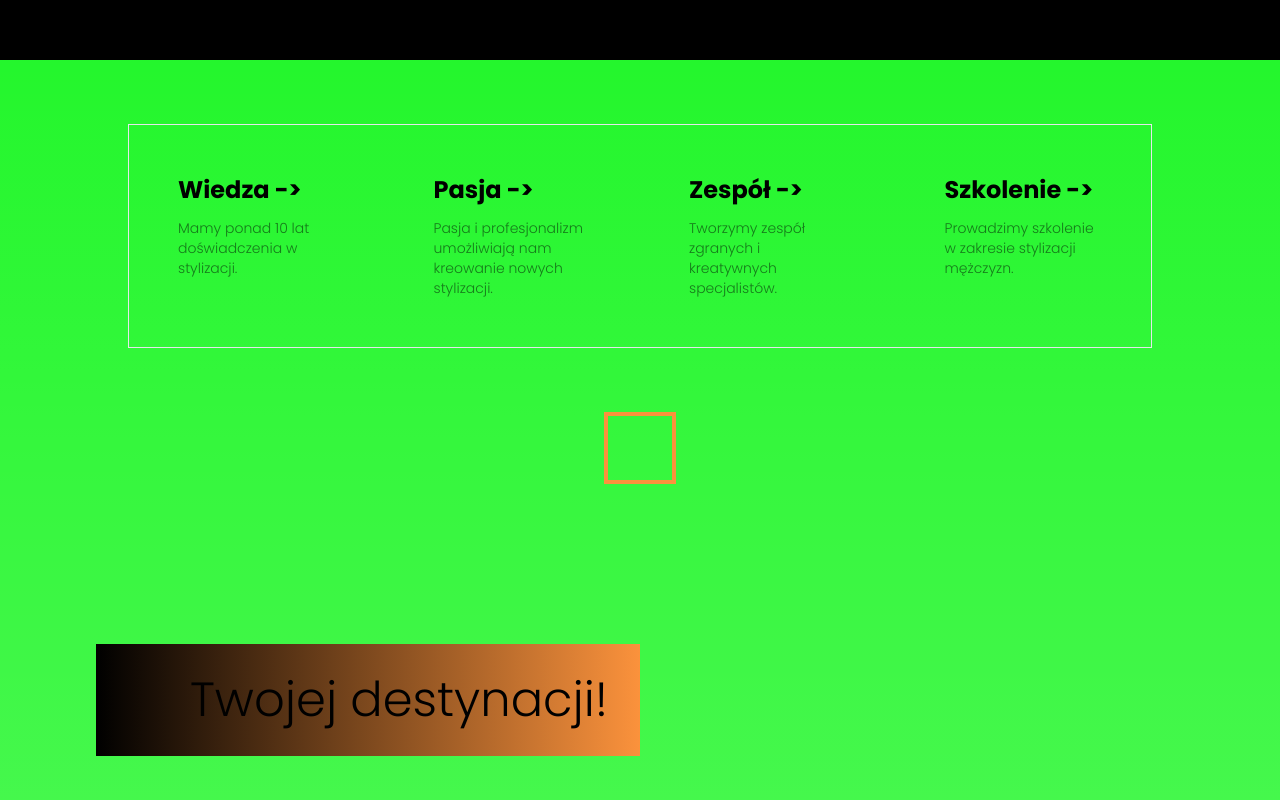
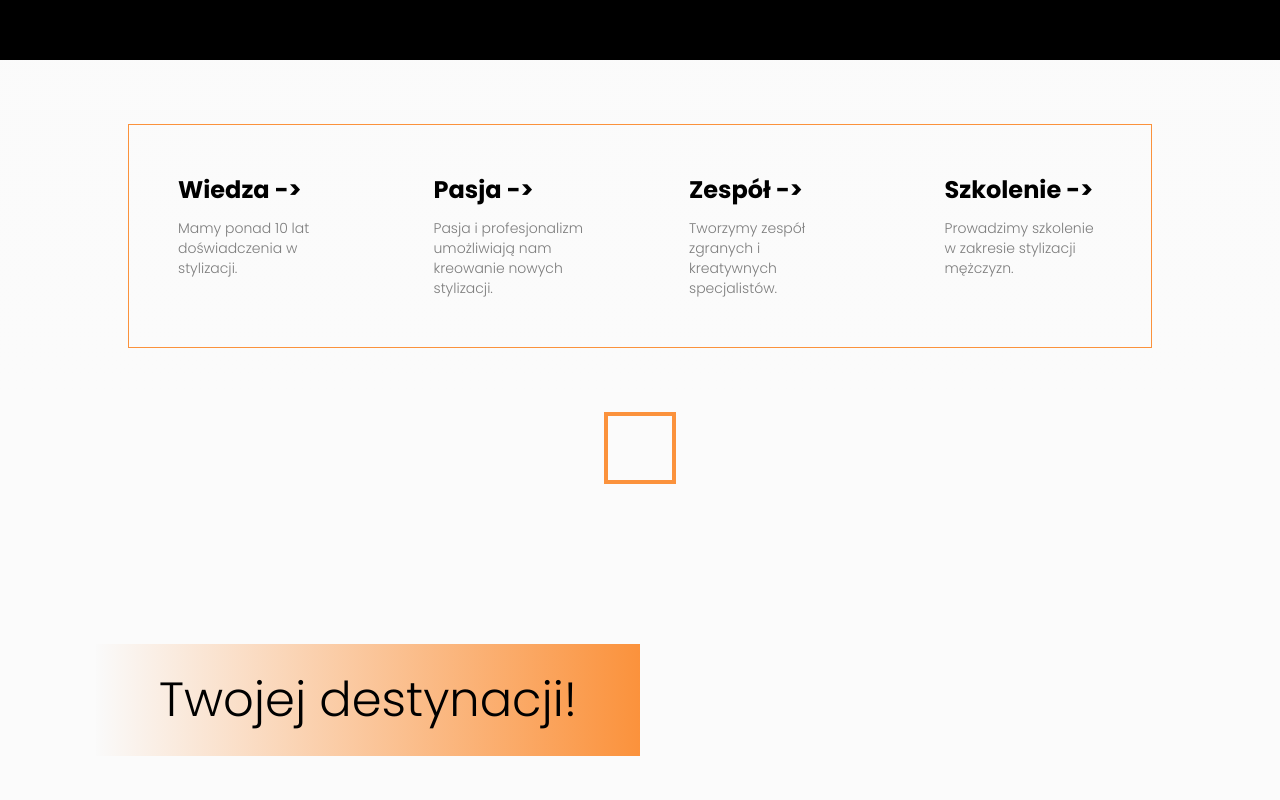
Before and after one commit to franckyi/primomos, a Next.js app in the folder frontend/: page / in a window 1280 px wide. Shown: the part 740-1540 px from the top of the page. Built offline with nearby package versions, Linux system fonts and the light colour scheme.

Commit message:
fix colors

```diff
--- a/frontend/app/globals.css
+++ b/frontend/app/globals.css
@@ -4,7 +4,7 @@
 
 :root {
   --foreground-rgb: 0, 0, 0;
-  --background-start-rgb: 0, 245, 10;
+  --background-start-rgb: 250, 250, 250;
   --background-end-rgb: 255, 255, 255;
 }
 
--- a/frontend/app/page.tsx
+++ b/frontend/app/page.tsx
@@ -32,7 +32,7 @@ export default function Home() {
       <Training />
       <a
         href="tel:503489722"
-        className="my-16 px-4 py-4 ml-2 text-black rounded-full bg-gradient-to-r from-orange-400 to-neutral-900 hover:to-orange-400 font-bold"
+        className="my-16 px-4 py-4 ml-2 text-black rounded-full bg-orange-400 dark:bg-gradient-to-r dark:from-orange-400 dark:to-neutral-900 dark:hover:to-orange-400 font-bold"
       >
         <PhoneIcon />
         Skontaktuj się z nami
--- a/frontend/app/ui/app-bar.tsx
+++ b/frontend/app/ui/app-bar.tsx
@@ -30,7 +30,7 @@ export default function AppBar() {
         ))}
         <a
           href="tel:503489722"
-          className="px-4 py-4 ml-2 text-black rounded-full bg-orange-400 lg:bg-gradient-to-r lg:from-orange-400 lg:to-neutral-900 hover:to-orange-400 font-bold"
+          className="px-4 py-4 ml-2 text-black rounded-full bg-orange-400 dark:lg:bg-gradient-to-r dark:lg:from-orange-400 dark:lg:to-neutral-900 dark:hover:to-orange-400 font-bold"
         >
           <PhoneIcon />
           Umów się na wizytę
--- a/frontend/app/ui/intro-text.tsx
+++ b/frontend/app/ui/intro-text.tsx
@@ -12,7 +12,7 @@ export default function IntroText() {
     <section className="mx-8 lg:mx-24">
       <h2
         id="onas"
-        className="p-8 lg:pl-8 mb-8 lg:my-16 w-full lg:w-2/4 text-3xl lg:text-5xl lg:mr-auto text-center lg:text-right bg-gradient-to-r from-black to-orange-400"
+        className="p-8 lg:pl-8 mb-8 lg:my-16 w-full lg:w-2/4 text-3xl lg:text-5xl lg:mr-auto text-center bg-gradient-to-r from-neutral-50 dark:from-black to-orange-400"
       >
         {heading}
       </h2>
--- a/frontend/app/ui/services.tsx
+++ b/frontend/app/ui/services.tsx
@@ -1,49 +1,49 @@
 function Services() {
   return (
-    <section className="m-8 lg:mx-24 my-16 grid text-center lg:max-w-5xl lg:w-full lg:mb-0 lg:grid-cols-4 lg:text-left border border-orange-1">
+    <section className="m-8 lg:mx-24 my-16 grid text-center lg:max-w-5xl lg:w-full lg:mb-0 lg:grid-cols-4 lg:text-left border border-1 border-orange-400 dark:border-orange-400">
       <div className="group rounded-lg border border-transparent p-8 m-4 transition-colors hover:border-gray-300 hover:bg-gray-100 hover:dark:border-orange-400 hover:dark:bg-neutral-800/30">
-        <h2 className="mb-3 text-2xl font-semibold">
+        <h3 className="mb-3 text-2xl font-semibold">
           Wiedza{" "}
           <span className="inline-block transition-transform group-hover:translate-x-1 motion-reduce:transform-none">
             -&gt;
           </span>
-        </h2>
+        </h3>
         <p className={`m-0 max-w-[30ch] text-sm opacity-50`}>
           Mamy ponad 10 lat doświadczenia w stylizacji.
         </p>
       </div>
 
       <div className="group rounded-lg border border-transparent p-8 m-4 transition-colors hover:border-gray-300 hover:bg-gray-100 hover:dark:border-orange-400 hover:dark:bg-neutral-800/30">
-        <h2 className="mb-3 text-2xl font-semibold">
+        <h3 className="mb-3 text-2xl font-semibold">
           Pasja{" "}
           <span className="inline-block transition-transform group-hover:translate-x-1 motion-reduce:transform-none">
             -&gt;
           </span>
-        </h2>
+        </h3>
         <p className={`m-0 max-w-[30ch] text-sm opacity-50`}>
           Pasja i profesjonalizm umożliwiają nam kreowanie nowych stylizacji.
         </p>
       </div>
 
       <div className="group rounded-lg border border-transparent p-8 m-4 transition-colors hover:border-gray-300 hover:bg-gray-100 hover:dark:border-orange-400 hover:dark:bg-neutral-800/30">
-        <h2 className="mb-3 text-2xl font-semibold">
+        <h3 className="mb-3 text-2xl font-semibold">
           Zespół{" "}
           <span className="inline-block transition-transform group-hover:translate-x-1 motion-reduce:transform-none">
             -&gt;
           </span>
-        </h2>
+        </h3>
         <p className={`m-0 max-w-[30ch] text-sm opacity-50`}>
           Tworzymy zespół zgranych i kreatywnych specjalistów.
         </p>
       </div>
 
       <div className="group rounded-lg border border-transparent p-8 m-4 transition-colors hover:border-gray-300 hover:bg-gray-100 hover:dark:border-orange-400 hover:dark:bg-neutral-800/30">
-        <h2 className="mb-3 text-2xl font-semibold">
+        <h3 className="mb-3 text-2xl font-semibold">
           Szkolenie{" "}
           <span className="inline-block transition-transform group-hover:translate-x-1 motion-reduce:transform-none">
             -&gt;
           </span>
-        </h2>
+        </h3>
         <p className={`m-0 max-w-[30ch] text-sm opacity-50`}>
           Prowadzimy szkolenie w zakresie stylizacji mężczyzn.
         </p>
--- a/frontend/app/ui/training.tsx
+++ b/frontend/app/ui/training.tsx
@@ -6,7 +6,7 @@ function getIntro() {
   return (
     <p className="w-3/4">
       Jestem dyplomowanym Barberem i{" "}
-      <em className="text-orange-400">
+      <em className="text-orange-400 font-bold">
         chcę się podzielić moją wiedzą i dużym doświadczeniem
       </em>{" "}
       jakie zdobyłem na przestrzeni ostatnich kilkudziesięciu lat, moja ojczysta
@@ -21,12 +21,12 @@ function Training() {
     <section className="mx-8 lg:mx-24">
       <h2
         id="szkolenie"
-        className="p-8 pl-8 mt-16 mb-0 lg:w-1/3 text-3xl lg:text-5xl mr-auto bg-gradient-to-r text-right from-black to-orange-400"
+        className="p-8 pl-8 mt-16 mb-0 lg:w-1/3 text-3xl lg:text-5xl mr-auto bg-gradient-to-r from-neutral-50 dark:from-black to-orange-400 text-center"
       >
         {heading}
       </h2>
       <div className="my-24 flex flex-col lg:flex-row gap-16">
-        <p className="text-2xl italic text-orange-400">
+        <p className="text-2xl italic text-orange-400 font-bold">
           <span>
             <FormatQuoteIcon className="block text-8xl" />
           </span>
```
